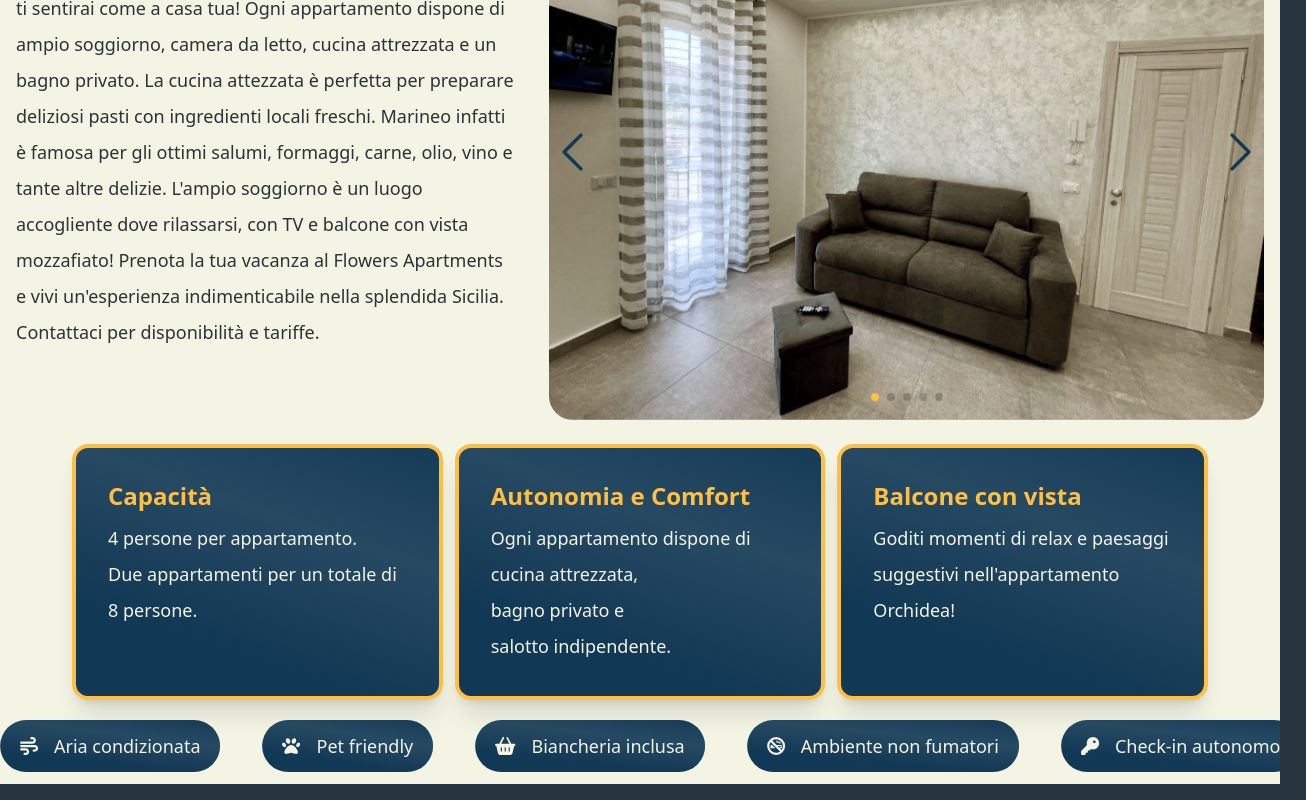
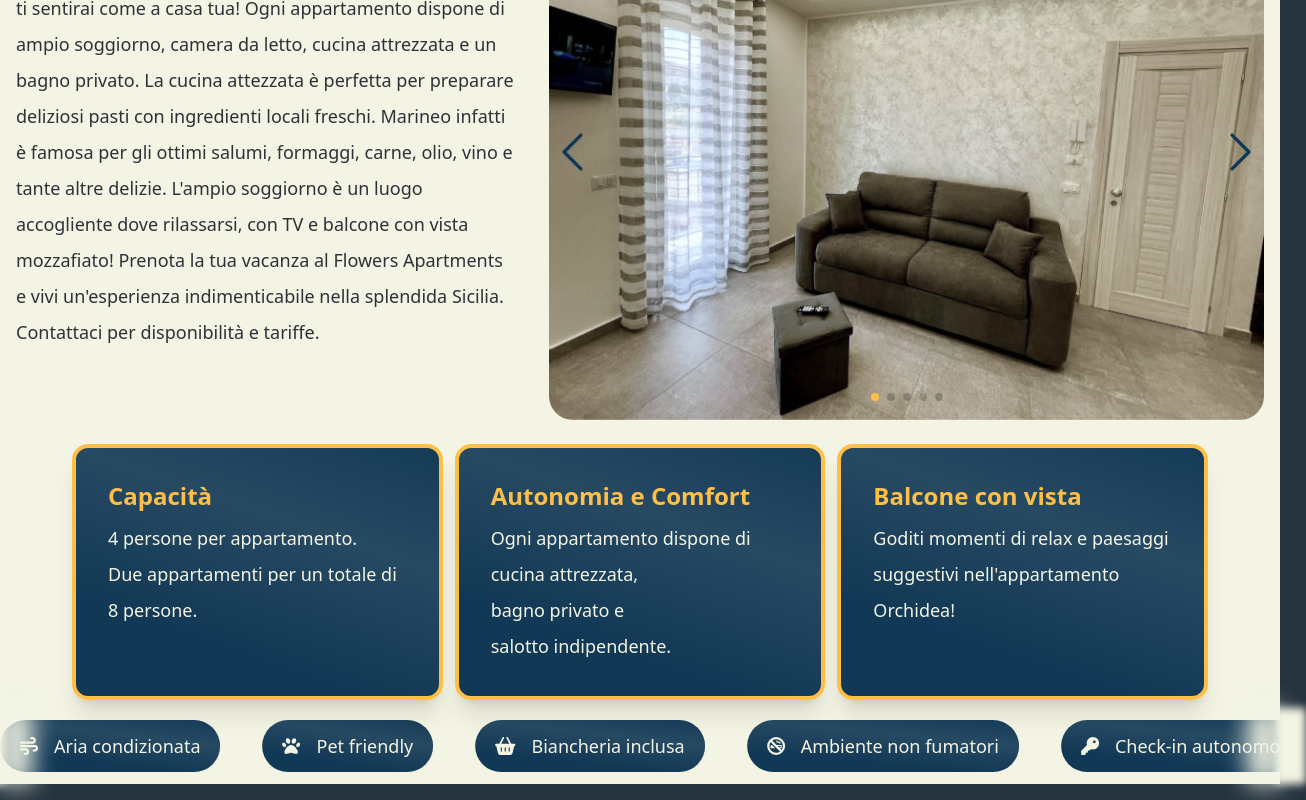
Before and after one commit to danieleardizzone/next-flowers, a Next.js app: page / in a window 1280 px wide. Shown: the part 936-1736 px from the top of the page, 1306 px wide, since content can reach past the window. Built offline with nearby package versions, Linux system fonts and the light colour scheme.

Commit message:
ADJUST - autoplay swiper

```diff
--- a/app/components/ui/about/BulletsGroup.tsx
+++ b/app/components/ui/about/BulletsGroup.tsx
@@ -4,6 +4,7 @@ import Bullet from "./Bullet"
 
 import { Swiper, SwiperSlide } from "swiper/react";
 import { FreeMode, Autoplay } from "swiper/modules";
+// import { Autoplay } from "swiper/modules";
 
 import "swiper/css";
 import "swiper/css/free-mode";
@@ -42,14 +43,53 @@ export default function BulletsGroup() {
 
     return (
 
-        <div className="py-2 lg:py-3">
-            <Swiper
-                freeMode={true}
+        // <div className="py-2 lg:py-3">
+        //     <Swiper
+        //         onSwiper={(swiper) => {
+        //             setTimeout(() => {
+        //                 swiper.autoplay.start();
+        //             }, 1);
+        //         }}
+        //         freeMode={true}
+        //         loop={true}
+        //         speed={5000}
+        //         autoplay={{
+        //             delay: 0,
+        //             disableOnInteraction: false,
+        //             pauseOnMouseEnter: false,
+        //             waitForTransition: false,
+        //         }}
+        //         slidesPerView="auto"
+        //         spaceBetween={18}
+        //         breakpoints={{
+        //             768: {
+        //                 spaceBetween: 36,
+        //             },
+        //             1024: {
+        //                 spaceBetween: 42,
+        //             }
+        //         }}
+        //         modules={[FreeMode, Autoplay]}
+        //         className="bullets-group p-2"
+        //     >
+
+        //         {
+        //             bullets.map((bullet, index) => (
+        //                 <SwiperSlide key={index}>
+        //                     <Bullet icon={bullet.icon} content={bullet.content} />
+        //                 </SwiperSlide>
+        //             ))
+        //         }
+
+        //     </Swiper>
+        // </div>
+
+        <div className="bullets-group relative py-2 lg:py-3">
+            {/* <Swiper
                 loop={true}
                 speed={800}
                 autoplay={{
-                    delay: 2500,
-                    disableOnInteraction: false,
+                    delay: 0,
                 }}
                 slidesPerView="auto"
                 spaceBetween={18}
@@ -61,7 +101,7 @@ export default function BulletsGroup() {
                         spaceBetween: 42,
                     }
                 }}
-                modules={[FreeMode, Autoplay]}
+                modules={[Autoplay]}
                 className="bullets-group p-2"
             >
 
@@ -73,7 +113,61 @@ export default function BulletsGroup() {
                     ))
                 }
 
+            </Swiper> */}
+            <Swiper
+                slidesPerView="auto"
+                spaceBetween={18}
+                speed={5000}
+
+                loop={true}
+                freeMode={true}
+                allowTouchMove={false}
+                autoplay={{
+                    delay: 1,
+                    disableOnInteraction: false,
+                }}
+                breakpoints={{
+                    768: {
+                        spaceBetween: 36,
+                    },
+                    1024: {
+                        spaceBetween: 42,
+                    }
+                }}
+                modules={[Autoplay, FreeMode]}
+
+                // onMouseEnter={() => {
+                //     Swiper.autoplay.stop();
+                // }}
+                // onMouseLeave={() => {
+                //     Swiper.autoplay.start();
+                // }}
+
+                className="p-2"
+            >
+                {
+                    bullets.map((bullet, index) => (
+                        <SwiperSlide key={index}>
+                            <Bullet icon={bullet.icon} content={bullet.content} />
+                        </SwiperSlide>
+                    ))
+                }
+
             </Swiper>
-        </div>
+
+
+            <div className="absolute top-0 left-[-2%]
+                            w-8 h-full z-10
+                            blur-sm bg-primary"></div>
+            <div className="absolute top-0 left-0
+                            w-8 h-full z-10
+                            blur-md bg-primary"></div>
+            <div className="absolute top-0 right-[-2%]
+                            w-8 h-full z-10
+                            blur-sm bg-primary"></div>
+            <div className="absolute top-0 right-0
+                            w-8 h-full z-10
+                            blur-md bg-primary"></div>
+        </div >
     )
 }
--- a/app/globals.css
+++ b/app/globals.css
@@ -104,4 +104,12 @@
   .swiper-slide {
     width: auto !important;
   }
+
+  .swiper-wrapper {
+    transition-timing-function: linear !important;
+  }
+
+  pointer-events: none;
+
+
 }
```
